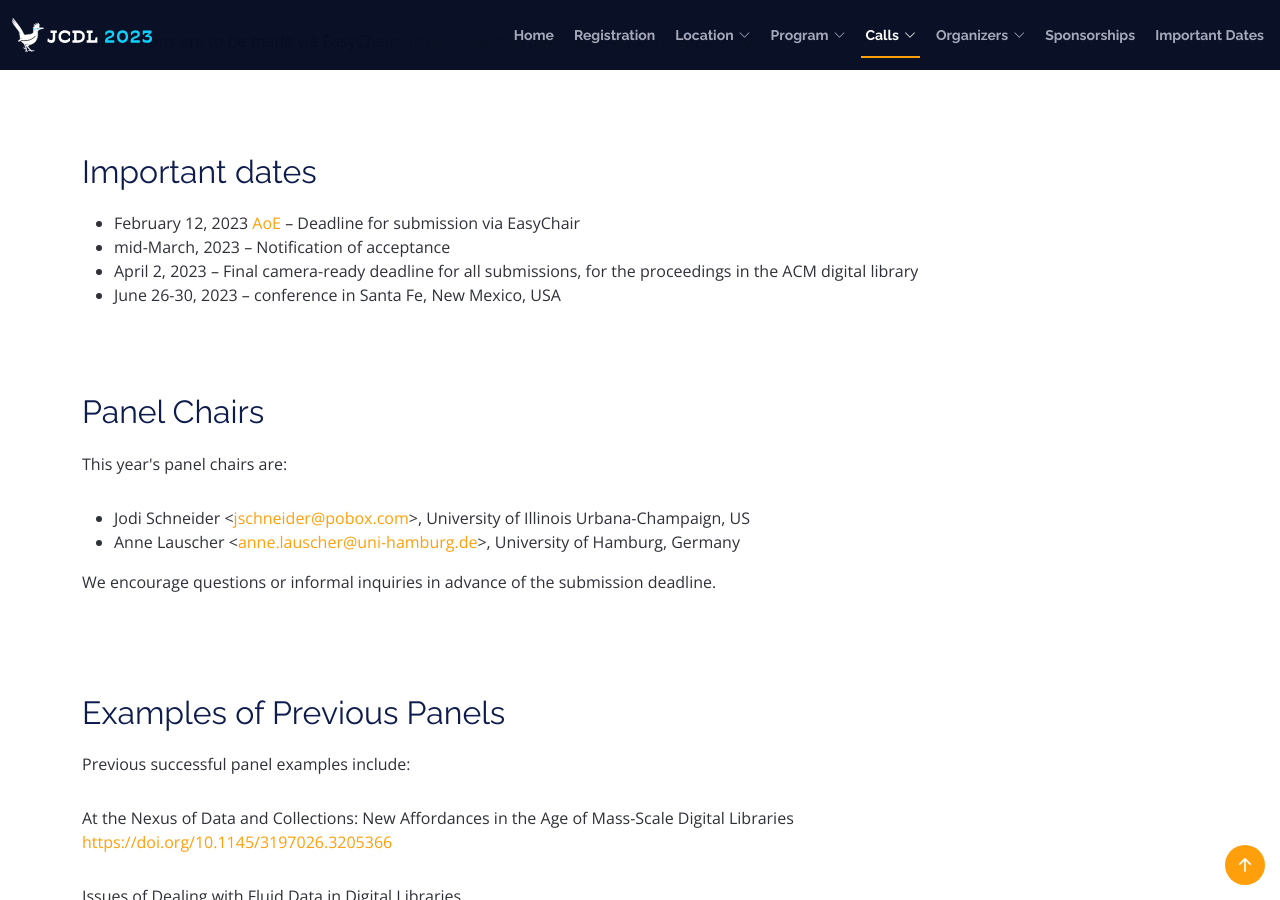
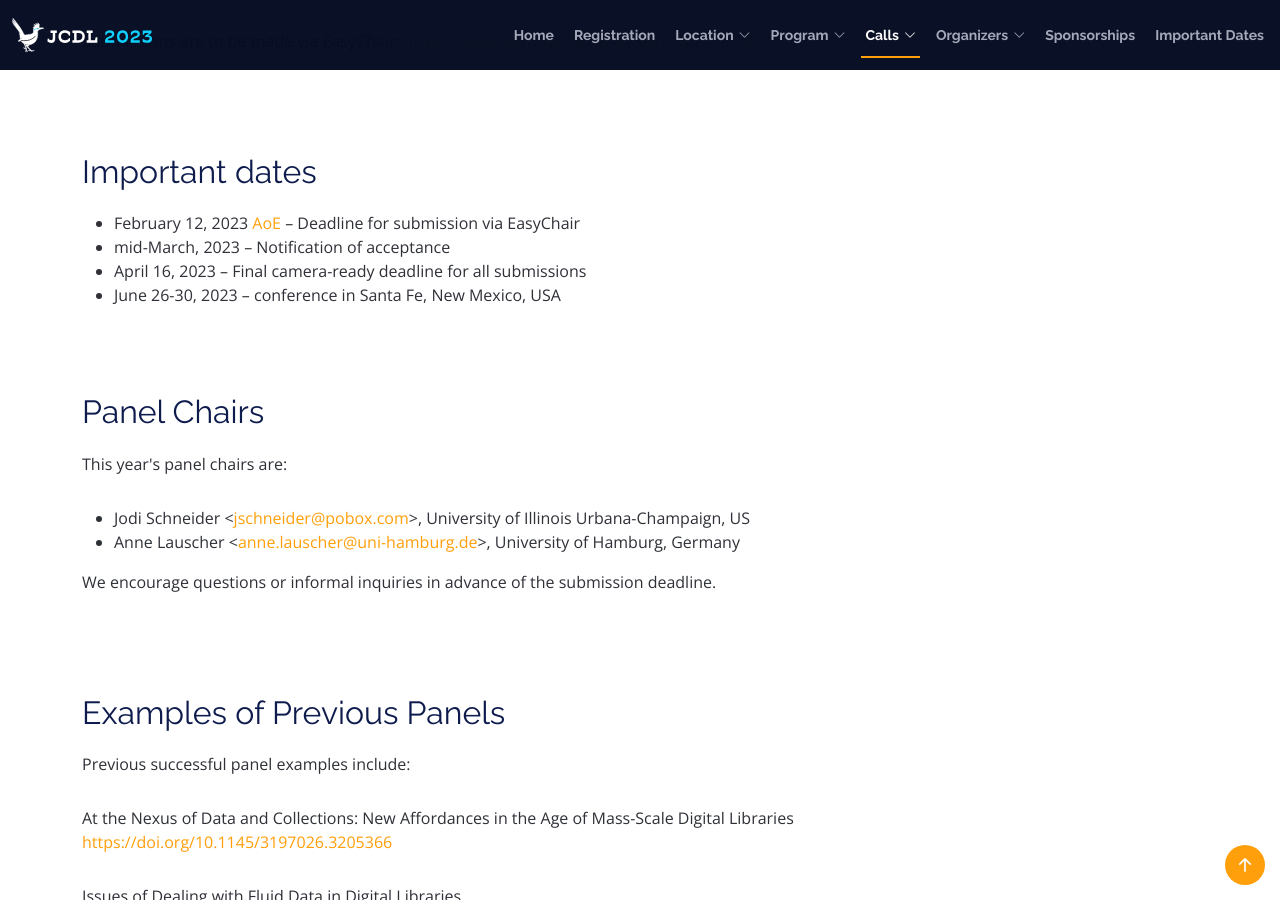
Before and after one commit to shawnmjones/JCDL2023-website-source, a Jekyll site: the page built from call-for-panels.html, in a window 1280 px wide and 900 px high, scrolled down 1065 px. Built offline with Jekyll 4.4.1, drawn with Linux system fonts in a browser that asks for light colours.

Commit message:
Update call-for-panels.html
updated CRV deadline

```diff
--- a/call-for-panels.html
+++ b/call-for-panels.html
@@ -74,7 +74,7 @@
             <ul>
             <li>February 12, 2023 <a href="https://en.wikipedia.org/wiki/Anywhere_on_Earth" target="_blank">AoE</a> &ndash; Deadline for submission via EasyChair</li>
             <li>mid-March, 2023 &ndash; Notification of acceptance</li>
-            <li>April 2, 2023 &ndash; Final camera-ready deadline for all submissions, for the proceedings in the ACM digital library</li>
+            <li>April 16, 2023 &ndash; Final camera-ready deadline for all submissions</li>
             <li>June 26-30, 2023 &ndash; conference in Santa Fe, New Mexico, USA</li>
             </ul>
 
```
